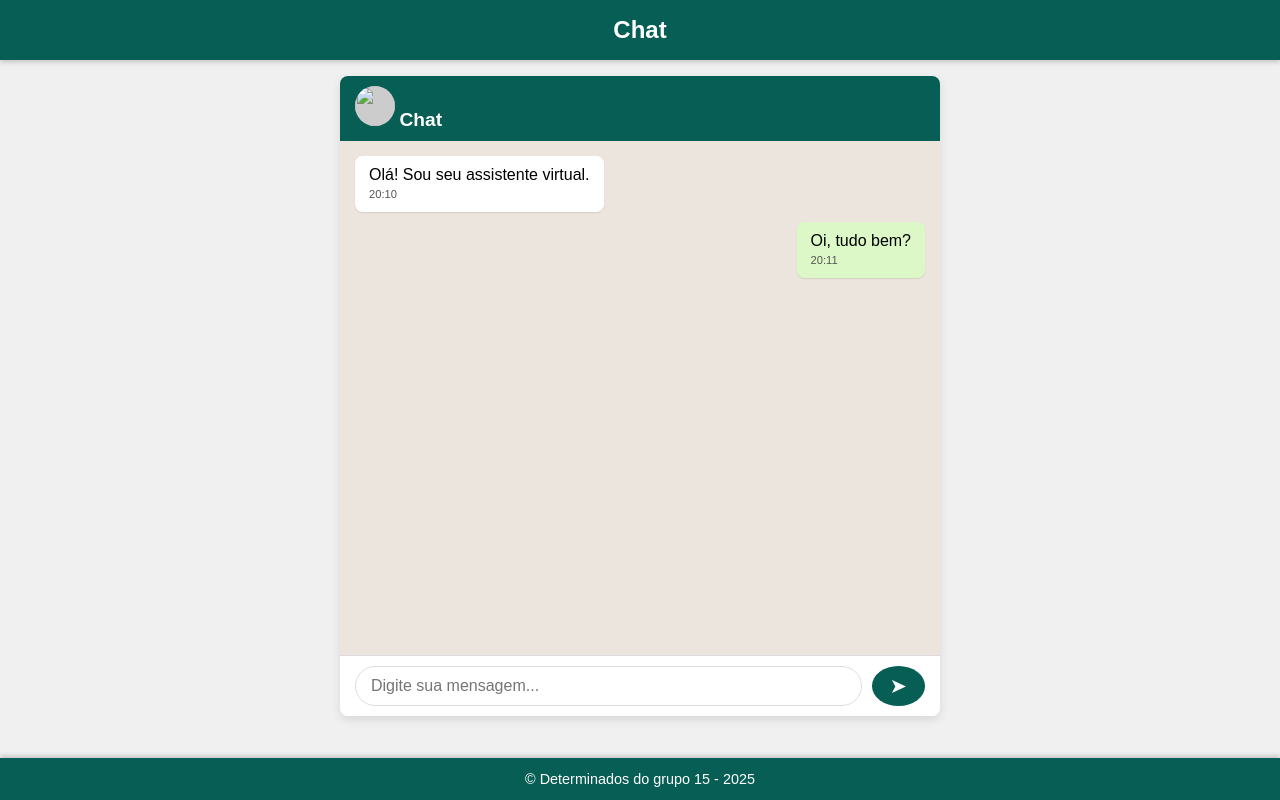
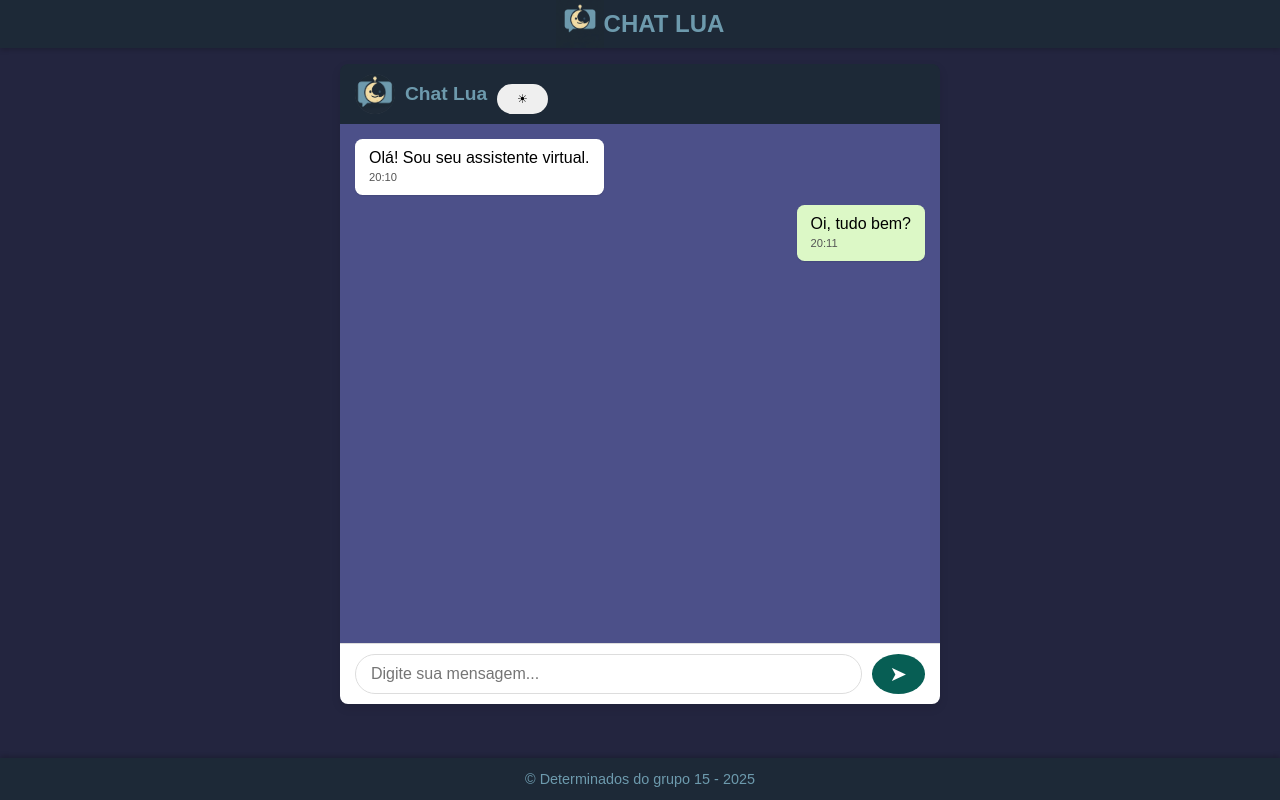
Before and after one commit to Renchs/p6-chatbot, a plain HTML site: page index.html in a window 1280 px wide. Drawn offline with Linux system fonts and the light colour scheme.

Commit message:
Implementacao do botao de dark-mode

```diff
--- a/index.html
+++ b/index.html
@@ -3,22 +3,26 @@
   <head>
     <meta charset="UTF-8" />
     <meta name="viewport" content="width=device-width, initial-scale=1.0" />
+    <link rel="preconnect" href="https://fonts.googleapis.com">
+    <link rel="preconnect" href="https://fonts.gstatic.com" crossorigin>
+    <link href="https://fonts.googleapis.com/css2?family=Montserrat:ital,wght@0,100..900;1,100..900&display=swap" rel="stylesheet">
     <link rel="stylesheet" href="stlyes.css" />
-    <title>Chat</title>
+    <title>Chat Lua</title>
   </head>
-  <body>
+  <body class="dark-mode">
     <header>
-      <div>
-        <h1>Chat</h1>
-      </div>
+        <img src="icon.png" alt="">
+        <h1>CHAT LUA</h1>
     </header>
     <main>
       <div class="chat_container">
         <section class="chat_header">
-          <div>
-            <img src="" alt="" class="avatar" />
-            <span class="chat_nome">Chat</span>
-          </div>
+          <img src="favicon.png" alt="Ícone do chatbot" class="avatar" />
+          <span class="chat_nome">Chat Lua</span>
+          <button type="button" class="mode-btn" onclick="lightDark()">
+            <span class="sun">☀</span>
+            <span class="moon">☽</span>
+          </button>
         </section>
 
         <section class="chat_mensagem" id="chat_mensagem" aria-live="polite">
@@ -56,5 +60,11 @@
         <p>&copy; Determinados do grupo 15 - 2025</p>
       </div>
     </footer>
+    <script>
+      function lightDark() {
+        let element = document.body;
+        element.classList == "light-mode" ? element.classList.replace("light-mode","dark-mode") : element.classList.replace("dark-mode" ,"light-mode");
+      };
+    </script>
   </body>
 </html>
--- a/stlyes.css
+++ b/stlyes.css
@@ -1,3 +1,19 @@
+:root {
+  font-family: "Montserrat", sans-serif;
+  font-optical-sizing: auto;
+  font-style: normal;
+  --body-bg-color-light: #f0f0f0;
+  --body-bg-color-dark: #23253f;
+
+  --header-bg-color: #1d2937;
+  --header-color: #6d9aad;
+
+  --chat-bg-color-dark: #4c5089;
+
+  --footer-bg-color: #1d2937;
+  --footer-color: #6d9aad;
+}
+
 /* Reset básico */
 * {
   margin: 0;
@@ -6,18 +22,30 @@
 }
 
 body {
-  font-family: Arial, Helvetica, sans-serif;
+  font-family: Arial, "Montserrat", sans-serif;
   display: flex;
   flex-direction: column;
   min-height: 100vh;
-  background: #f0f0f0;
+}
+
+.light-mode {
+  background: var(--body-bg-color-light);
+}
+
+.dark-mode {
+  background: var(--body-bg-color-dark);
 }
 
 /* HEADER */
 header {
-  background-color: #075e54; /* tom WhatsApp */
-  color: white;
+  background-color: var(--header-bg-color);
+  color: var(--header-color);
   padding: 1rem;
+  height: 3rem;
+  display: flex;
+  flex-direction: row;
+  align-items: center;
+  justify-content: center;
   text-align: center;
   box-shadow: 0 2px 5px rgba(0, 0, 0, 0.2);
 }
@@ -25,6 +53,10 @@ header {
 header h1 {
   font-size: 1.5rem;
   font-weight: bold;
+}
+
+header img {
+  height: inherit;
 }
 
 /* MAIN */
@@ -40,7 +72,7 @@ main {
   width: 100%;
   max-width: 600px;
   height: 80vh;
-  background: white;
+  background: var(--body-bg-color-dark);
   border-radius: 8px;
   display: flex;
   flex-direction: column;
@@ -50,10 +82,11 @@ main {
 
 /* Header interno do chat (avatar + nome) */
 .chat_header {
-  background: #075e54;
-  color: white;
+  background: var(--header-bg-color);
+  color: var(--header-color);
   padding: 10px 15px;
   display: flex;
+  flex-direction: row;
   align-items: center;
   gap: 10px;
   flex-shrink: 0;
@@ -64,12 +97,36 @@ main {
   height: 40px;
   border-radius: 50%;
   object-fit: cover;
-  background: #ccc;
+  background: inherit;
 }
 
 .chat_header .chat_nome {
   font-weight: 600;
   font-size: 1.2rem;
+  align-self: center;
+}
+
+.mode-btn {
+  display: flex;
+  align-self: flex-end;
+  text-decoration: none;
+  padding: 8px 20px;
+  font-size: 12px;
+  border-radius: 25px;
+  border: none;
+}
+
+.light-mode .sun {
+  display: none;
+}
+
+.moon {
+  width: 16px;
+  height: 16px;
+}
+
+.dark-mode .moon {
+  display: none;
 }
 
 /* Área das mensagens */
@@ -77,7 +134,7 @@ main {
   flex: 1;
   padding: 15px;
   overflow-y: auto;
-  background: #ece5dd;
+  background: var(--chat-bg-color-dark);
   display: flex;
   flex-direction: column;
   gap: 10px;
@@ -177,8 +234,8 @@ time {
 
 /* FOOTER */
 footer {
-  background-color: #075e54;
-  color: white;
+  background-color: var(--footer-bg-color);
+  color: var(--footer-color);
   text-align: center;
   padding: 0.8rem;
   font-size: 0.9rem;
```
Also changed, not shown: favicon.png (added), icon.png (added).
